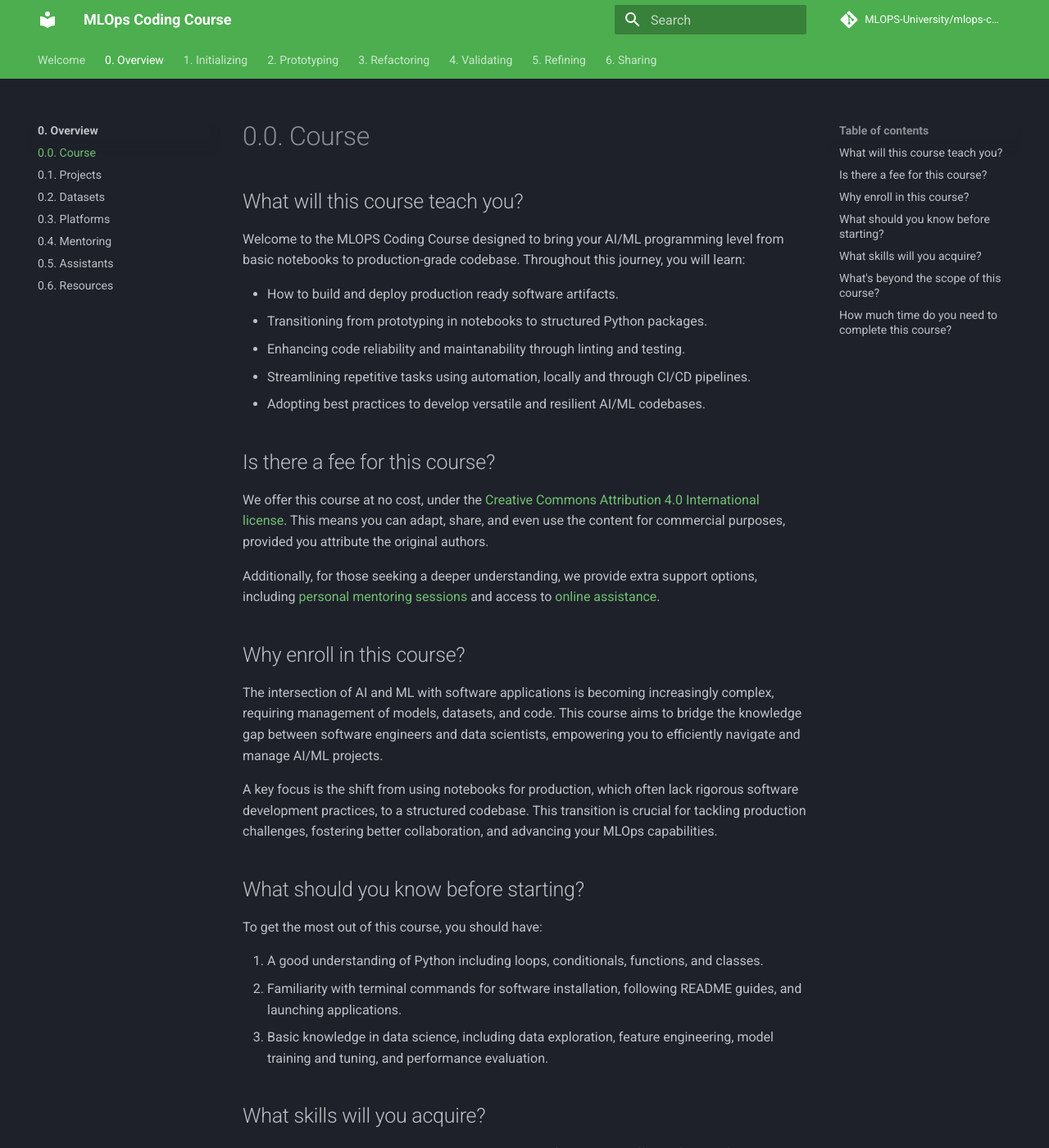
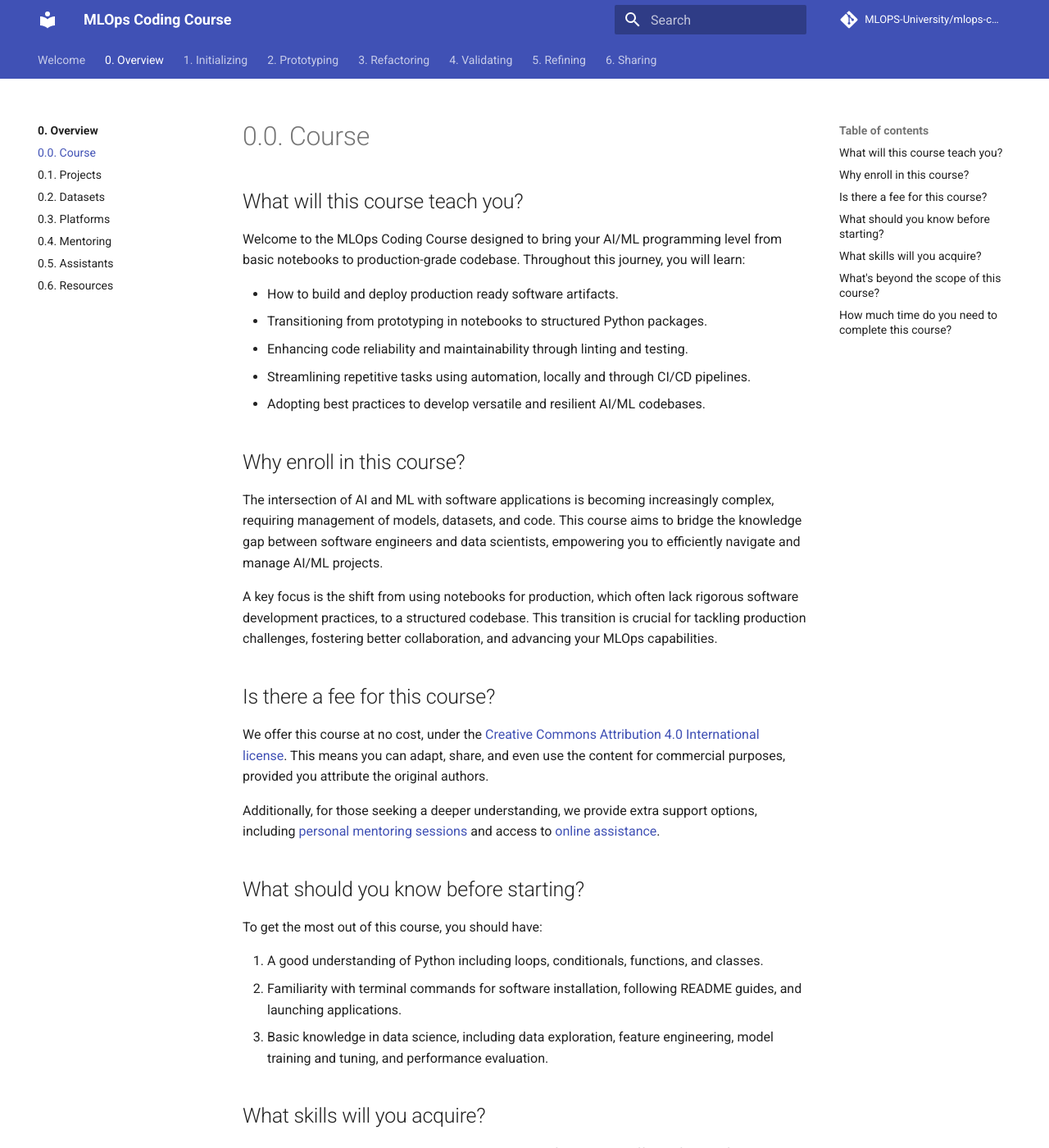
Before and after one commit to MLOps-Courses/mlops-coding-course, an MkDocs documentation site: the page built from docs/0. Overview/0.0. Course.md, in a window 1280 px wide and 1400 px high. Shown: the whole window at 82% size. Built offline with MkDocs 1.6.1 and Material for MkDocs 9.7.7, drawn with Linux system fonts in a browser that asks for light colours; comment, search, counter and statistics services are not loaded.

Commit message:
update style

```diff
--- a/docs/0. Overview/0.0. Course.md
+++ b/docs/0. Overview/0.0. Course.md
@@ -2,25 +2,25 @@
 
 ## What will this course teach you?
 
-Welcome to the MLOPS Coding Course designed to bring your AI/ML programming level from basic notebooks to production-grade codebase. Throughout this journey, you will learn:
+Welcome to the MLOps Coding Course designed to bring your AI/ML programming level from basic notebooks to production-grade codebase. Throughout this journey, you will learn:
 
 - How to build and deploy production ready software artifacts.
 - Transitioning from prototyping in notebooks to structured Python packages.
-- Enhancing code reliability and maintanability through linting and testing.
+- Enhancing code reliability and maintainability through linting and testing.
 - Streamlining repetitive tasks using automation, locally and through CI/CD pipelines.
 - Adopting best practices to develop versatile and resilient AI/ML codebases.
+
+## Why enroll in this course?
+
+The intersection of AI and ML with software applications is becoming increasingly complex, requiring management of models, datasets, and code. This course aims to bridge the knowledge gap between software engineers and data scientists, empowering you to efficiently navigate and manage AI/ML projects.
+
+A key focus is the shift from using notebooks for production, which often lack rigorous software development practices, to a structured codebase. This transition is crucial for tackling production challenges, fostering better collaboration, and advancing your MLOps capabilities.
 
 ## Is there a fee for this course?
 
 We offer this course at no cost, under the [Creative Commons Attribution 4.0 International license](https://creativecommons.org/licenses/by/4.0/deed.en). This means you can adapt, share, and even use the content for commercial purposes, provided you attribute the original authors.
 
 Additionally, for those seeking a deeper understanding, we provide extra support options, including [personal mentoring sessions](./0.4. Mentoring.md) and access to [online assistance](./0.5. Assistants.md).
-
-## Why enroll in this course?
-
-The intersection of AI and ML with software applications is becoming increasingly complex, requiring management of models, datasets, and code. This course aims to bridge the knowledge gap between software engineers and data scientists, empowering you to efficiently navigate and manage AI/ML projects.
-
-A key focus is the shift from using notebooks for production, which often lack rigorous software development practices, to a structured codebase. This transition is crucial for tackling production challenges, fostering better collaboration, and advancing your MLOps capabilities.
 
 ## What should you know before starting?
 
--- a/mkdocs.yml
+++ b/mkdocs.yml
@@ -18,9 +18,8 @@ theme:
   name: material
   # favicon: images/favicon.ico
   palette:
-    scheme: slate
-    primary: green
-    accent: green
+    scheme: default
+    primary: indigo
 
   features:
     - content.code.copy
```
